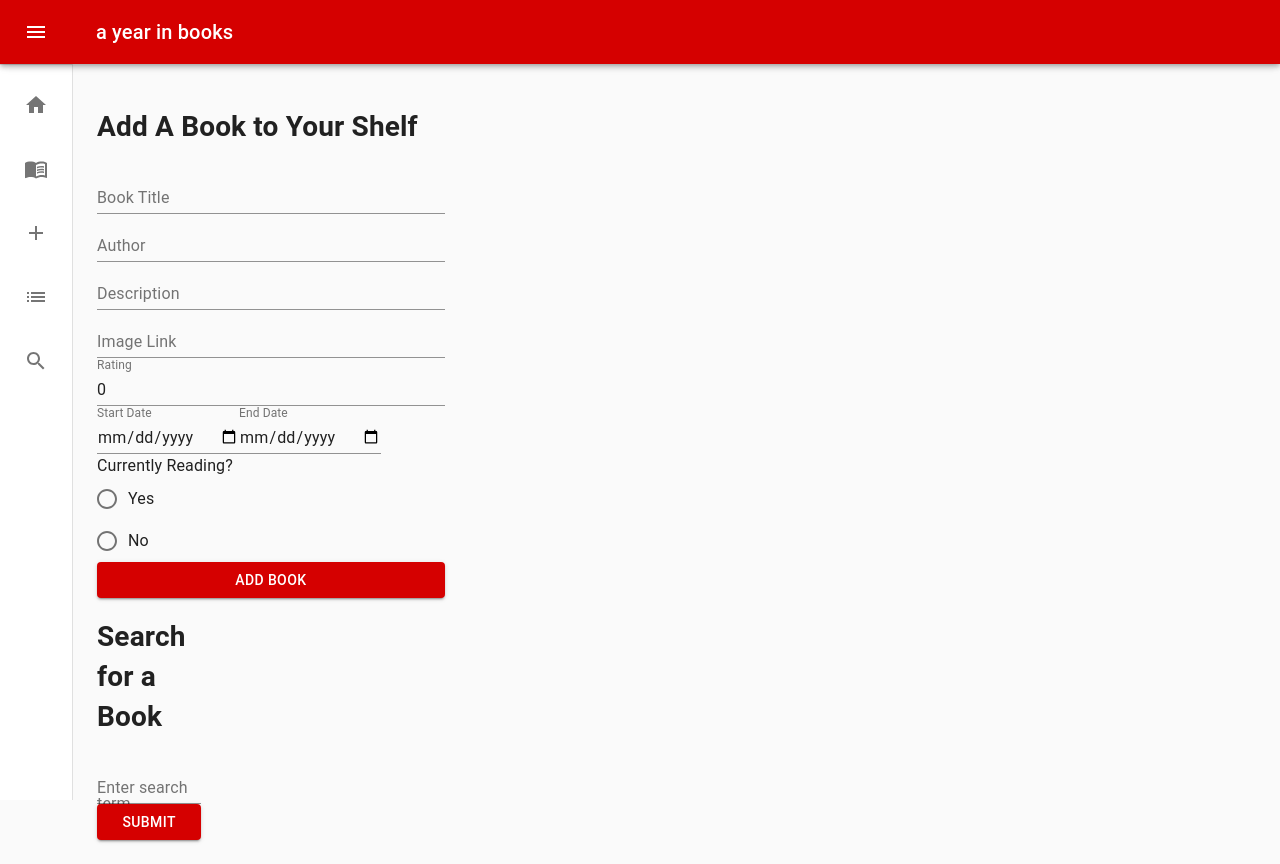
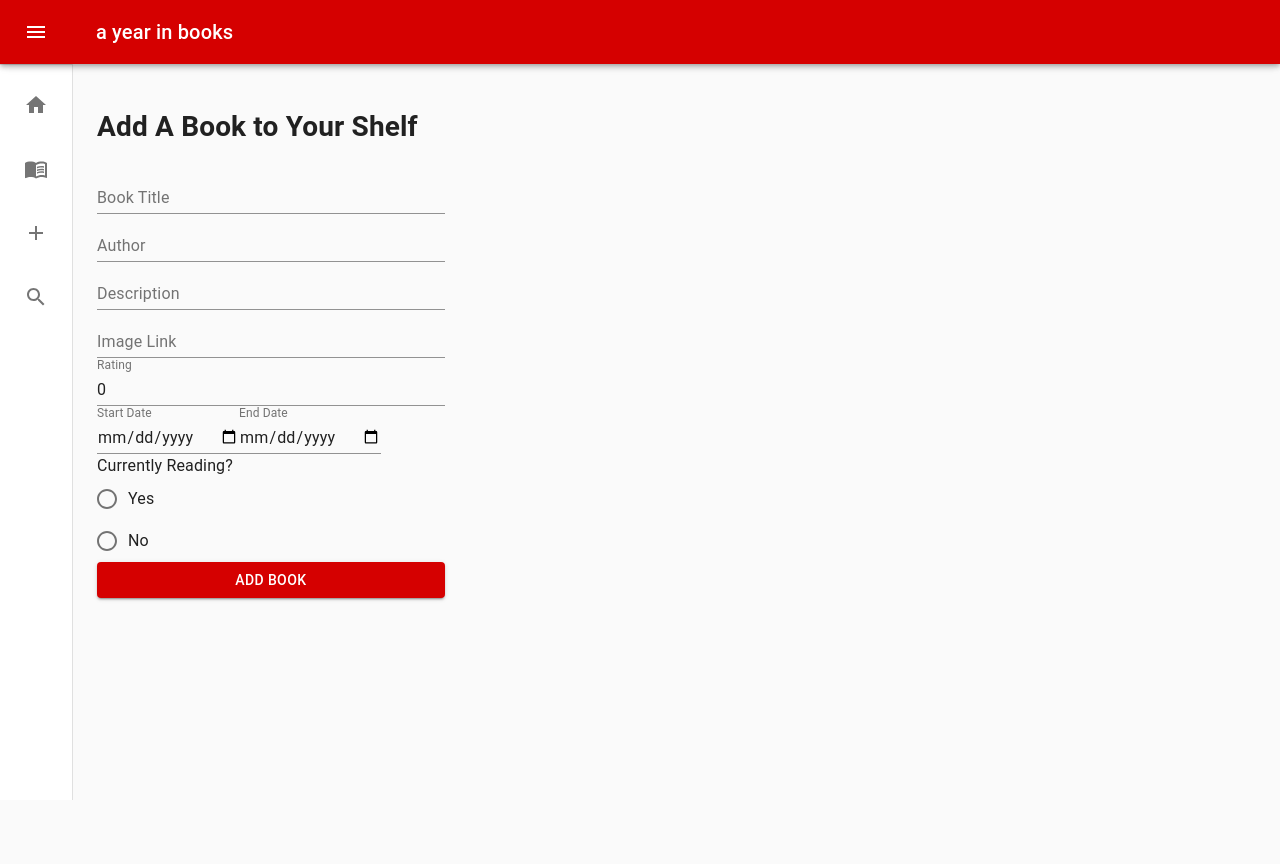
Before and after one commit to stuttskl/ayinb, a React (Create React App) app in the folder client/: page /add in a window 1280 px wide. After the commit the page ends 800 px from the top, so only its background shows below. Built offline with nearby package versions, Linux system fonts and the light colour scheme.

Commit message:
removed search feature from add book page

```diff
--- a/client/src/Components/AddForm.js
+++ b/client/src/Components/AddForm.js
@@ -128,7 +128,7 @@ export default function FormPropsTextFields() {
           Add Book
         </Button>
       </form>
-      <SearchFormCurrent />
+      {/* <SearchFormCurrent /> */}
     </div>
   );
 };
--- a/client/src/Components/SearchForCurrent.js
+++ b/client/src/Components/SearchForCurrent.js
@@ -97,7 +97,7 @@ export default function SearchForm() {
   } else {
     toRender =
     <>
-      <div className="container">
+      {/* <div className="container"> */}
         <h1>Search for a Book</h1>
           <form onSubmit={formik.handleSubmit}>
             <TextField
@@ -112,14 +112,14 @@ export default function SearchForm() {
               Submit
             </Button>
           </form>
-      </div>
+      {/* </div> */}
       <Column p={0} gap={0} className={styles.card}>
         {data.map(item => (
           <CurrentBookItem
             id={item.id}
             title={item.volumeInfo.title}
             author={item.volumeInfo.authors}
-            src={item.volumeInfo.imageLinks.extraLarge === undefined ? "" : item.volumeInfo.imageLinks.extraLarge} // if no img associated with book, don't display any img
+            src={item.volumeInfo.imageLinks === undefined ? "" : item.volumeInfo.imageLinks} // if no img associated with book, don't display any img
             desc={item.volumeInfo.description} // TODO: fix desc so that it wraps
             pageCount={item.volumeInfo.pageCount}
           />
@@ -129,3 +129,5 @@ export default function SearchForm() {
   }
   return toRender;
 };
+
+// TODO: no book images are displaying in search results
--- a/client/src/Components/SideNav.js
+++ b/client/src/Components/SideNav.js
@@ -196,12 +196,12 @@ export default function MiniDrawer() {
                 <ListItemText primary="Add a Book" />
               </ListItem>
             </Link>
-            <Link className={classes.toolbar} to="/readinglist">
+            {/* <Link className={classes.toolbar} to="/readinglist">
               <ListItem button key="Reading List">
                 <ListItemIcon><ListIcon /></ListItemIcon>
                 <ListItemText primary="Reading List" />
               </ListItem>
-            </Link>
+            </Link> */}
             <Link className={classes.toolbar} to="/search">
               <ListItem button key="Search">
                 <ListItemIcon><SearchIcon /></ListItemIcon>
```
Also changed, not shown: 1 other file (tests, documents, lock files or other folders).
